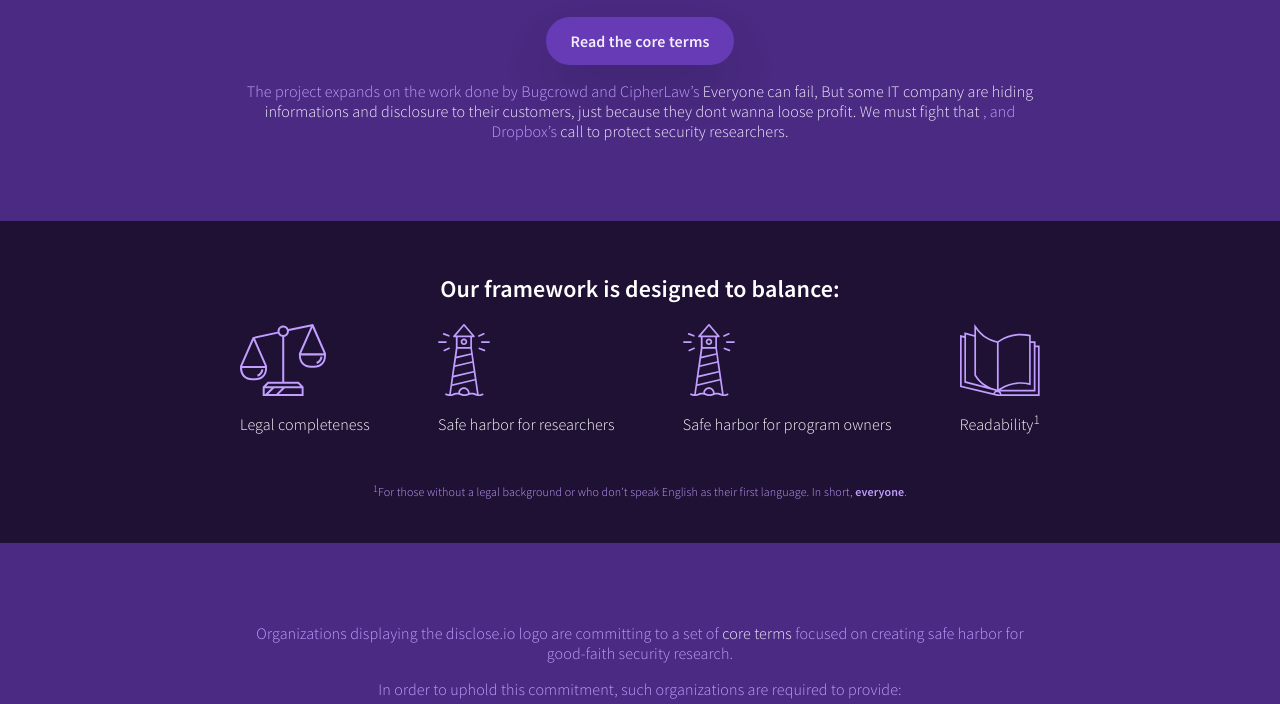
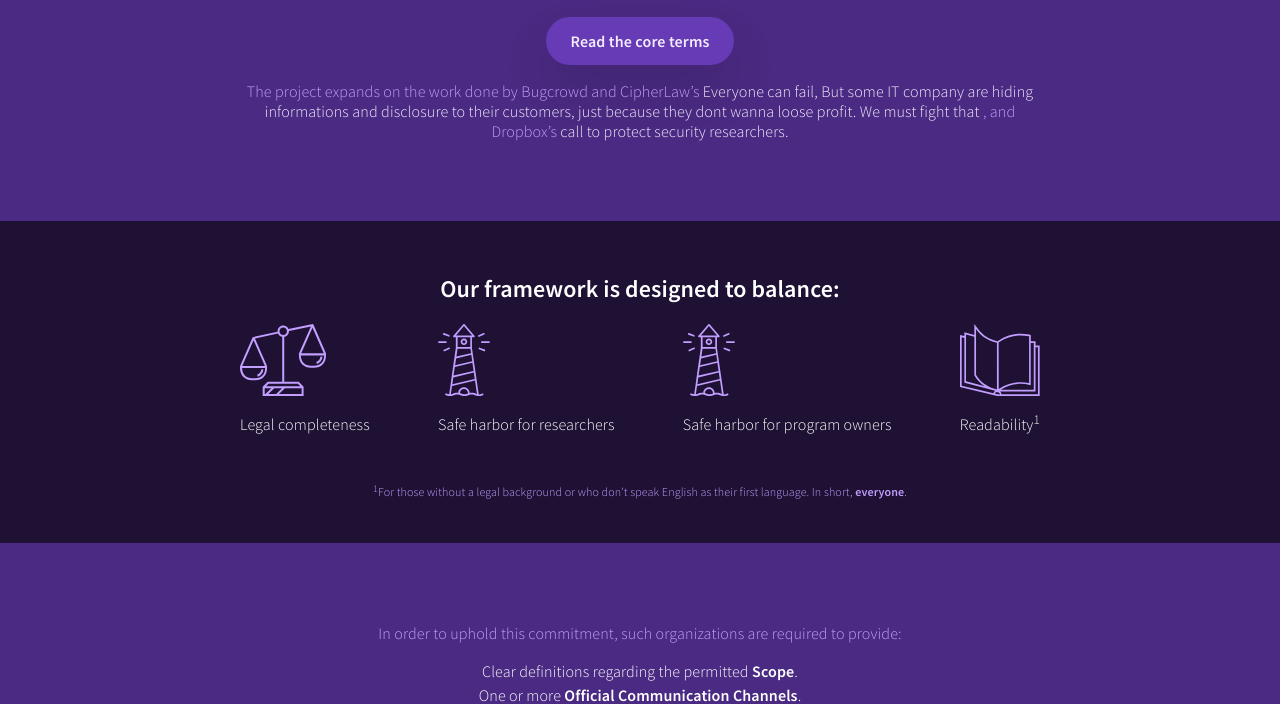
Before and after one commit to l1kw1d/IT.EX.FAIL, a plain HTML site: page index.html in a window 1280 px wide. Shown: the part 273-977 px from the top of the page. Drawn offline with Linux system fonts and the light colour scheme; a script that the page names is missing.

Commit message:
Update index.html

```diff
--- a/index.html
+++ b/index.html
@@ -4,7 +4,7 @@
     <meta charset="utf-8">
     <meta name="viewport" content="width=device-width, initial-scale=1">
     <title>Smart and Respect Vulnerabilities disclosure  </title>
-    <meta property="og:title" content="disclose.io" />
+    <meta property="og:title" content="JProvost IT consultant / Stick together for a better disclosure" />
     <meta property="og:locale" content="en_US" />
     <meta name="description" content="it.ex.fail is a collaborative and vendor-agnostic project to standardize best practices around safe harbour for good-faith security research." />
     <meta property="og:description" content="it.ex.fail is a collaborative and vendor-agnostic project to standardize best practices around safe harbour for good-faith security research." />
@@ -82,10 +82,7 @@
     </div></section>
     <section><div>
       <p>
-        Organizations displaying the disclose.io logo are committing to a set of
-        <a href="terms/core.md" target="_blank">core terms</a>
-        focused on creating safe harbor for good-faith security research.
-      </p>
+
       <p>
         In order to uphold this commitment, such organizations are required to provide:
       </p>
```
